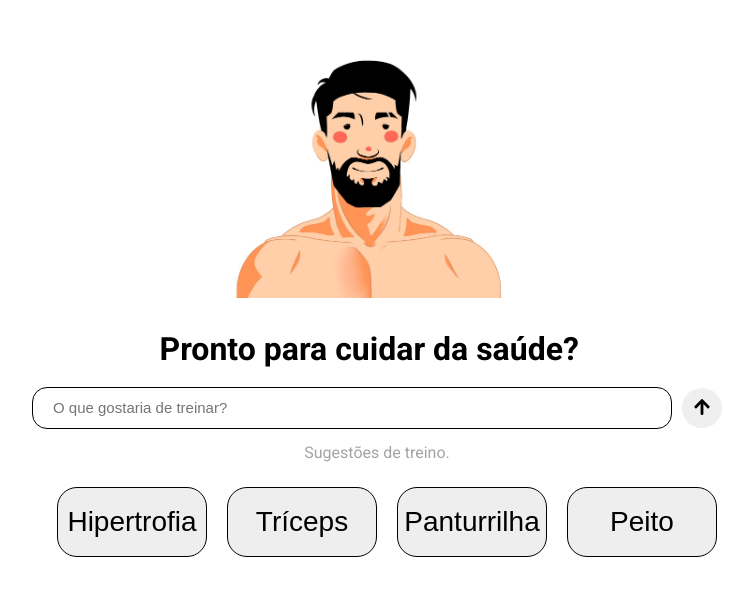
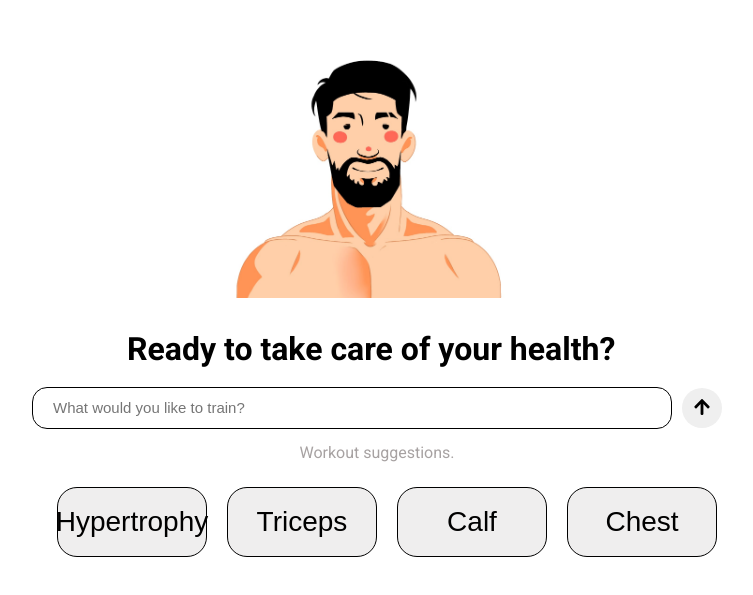
Before and after one commit to AlessandroSilvaS/Web-Personal, a React (Vite) app: page / in a window 1280 px wide. Shown: the part 143-738 px from the top of the page, without its empty margins (263-1016 px from the left). Built offline with nearby package versions, Linux system fonts and the light colour scheme.

Commit message:
quase lá

```diff
--- a/src/components/CardChat.jsx
+++ b/src/components/CardChat.jsx
@@ -16,7 +16,8 @@ const CardChat = ({textOfCard, typeCard}) => {
         borderRadius: '15px',
         maxWidth: '500px',
         minWidth: '100px',
-        minHeight: '15px',
+        minHeight: alingItems('20px', '1155px'),
+        maxHeight: '2000px',
         marginBottom: "20px",
         alignSelf: alingItems('flex-end', 'flex-start'),
         display: 'flex',
--- a/src/data/SugestionsData.json
+++ b/src/data/SugestionsData.json
@@ -1,22 +1,22 @@
 [
     {
-        "Sugestion": "Peito",
+        "Sugestion": "Chest",
         "color": "red"
     },
     {
-        "Sugestion": "Tríceps",
+        "Sugestion": "Triceps",
         "color": "red"
     },
     {
-        "Sugestion": "Funcional",
+        "Sugestion": "Functional",
         "color": "yellow"
     },
     {
-        "Sugestion": "Hipertrofia",
+        "Sugestion": "Hypertrophy",
         "color": "blue"
     },
     {
-        "Sugestion": "Panturrilha",
+        "Sugestion": "Calf",
         "color": "green"
     }
 ]
--- a/src/pages/Index.jsx
+++ b/src/pages/Index.jsx
@@ -24,7 +24,7 @@ function Index() {
   }
 
   function inputSugestionMensage(workout){
-    const promptWorkout = `Monte um treino para mim de ${workout}`
+    const promptWorkout = `Create a workout for ${workout}`
     setFirstQuestion(promptWorkout)
     displayOfInitialChat.current.style.display = 'none'
     setDisplayOfChat(true)
@@ -58,10 +58,10 @@ function Index() {
       <div className="container-main" ref={displayOfInitialChat}>
         <div className='container-secundary'>
           <img className='fotoAvatar' src='src/images/avatarRD.jpeg' alt='Not found'/>
-          <h1 className='welcome-text'>Pronto para cuidar da saúde?</h1>
+          <h1 className='welcome-text'>Ready to take care of your health?</h1>
         </div>
-        <Search reference={inputInitialOfUser} placeholder={"O que gostaria de treinar?"} functionOfButton={inputMensage}/>
-        <p style={{margin: '10px', color: '#a7a2a2'}}>Sugestões de treino.</p>
+        <Search reference={inputInitialOfUser} placeholder={"What would you like to train?"} functionOfButton={inputMensage}/>
+        <p style={{margin: '10px', color: '#a7a2a2'}}>Workout suggestions.</p>
         <div className="boxs-of-sugestions" style={{display: 'flex', justifyContent: 'space-evenly', gap: '20px', width: '50%', margin: '0 auto', marginTop: '15px'}}>
           {showSugestionsCards()}
         </div>
--- a/src/style/index.css
+++ b/src/style/index.css
@@ -42,7 +42,7 @@ body {
       width: 0;
   }
   to{
-      width: 435px;
+      width: 500px;
   }
 }
 @media(max-width: 880px){
```
Also changed, not shown: src/pages/Chat.jsx (+1 -0 lines).
